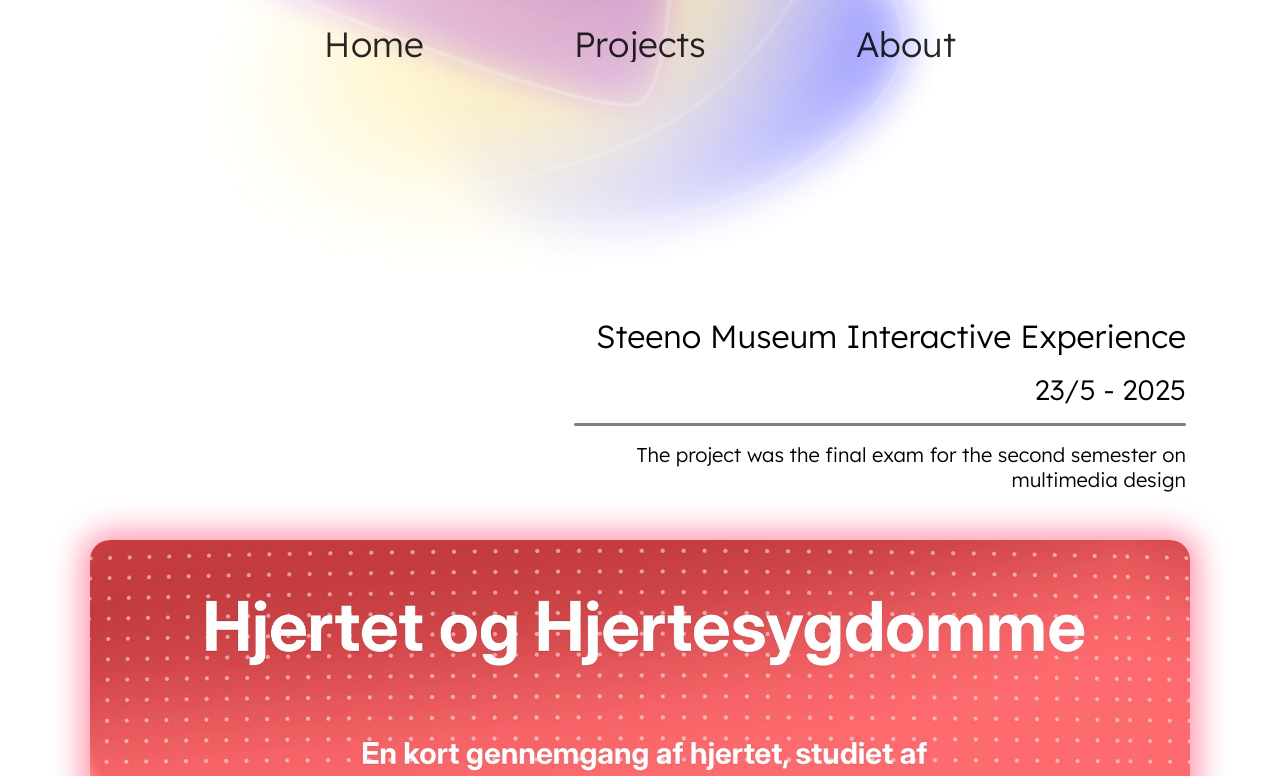
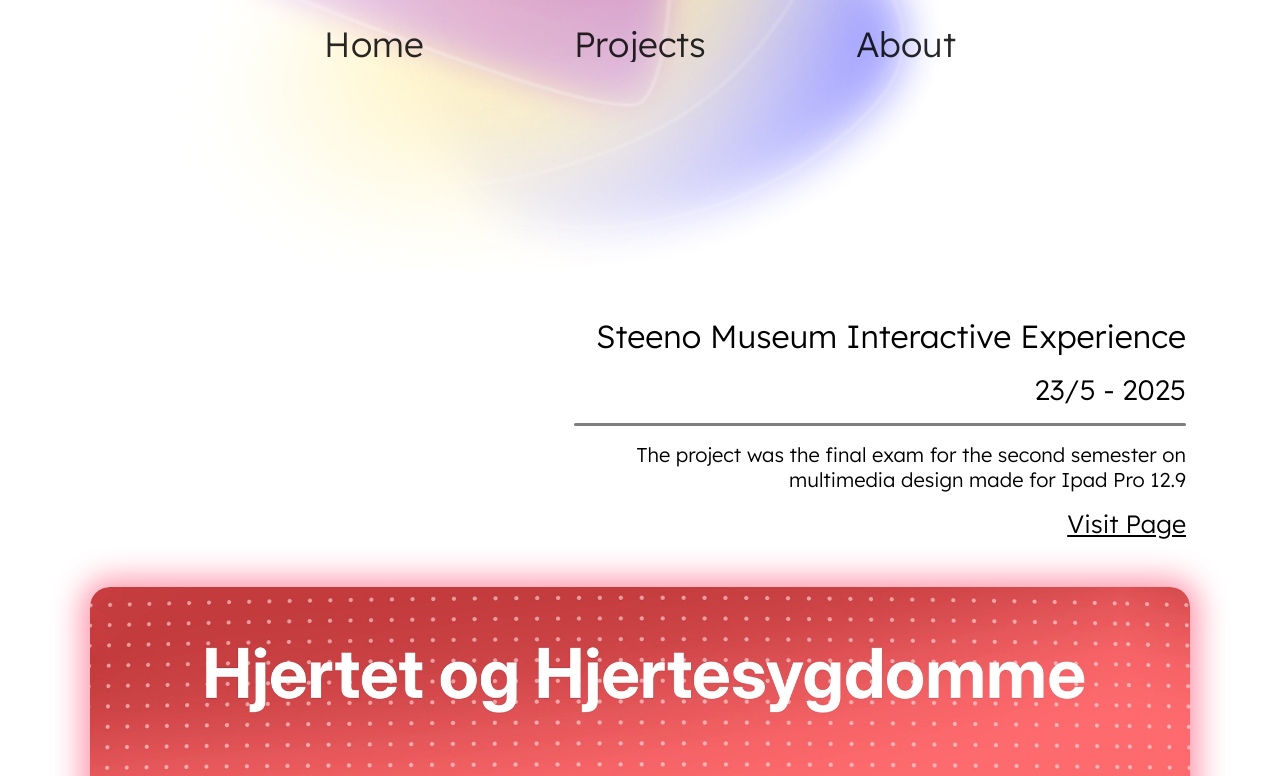
Before and after one commit to AlbertHetting/AlbertHetting.github.io, a React (Vite) app: page /projects/1 in a window 1280 px wide. Shown: the top 776 px of the page. Built offline with nearby package versions, Linux system fonts and the light colour scheme; the HTML template or start-up script is replaced by a standard one.

Commit message:
Final Push V3

```diff
--- a/public/data/DetailProject.json
+++ b/public/data/DetailProject.json
@@ -7,9 +7,10 @@
     "date": 23,
     "description": "23/5 - 2025",
     "grade": "Rated grade: 12",
-    "descriptiondetail": "The project was the final exam for the second semester on multimedia design",
+    "descriptiondetail": "The project was the final exam for the second semester on multimedia design made for Ipad Pro 12.9",
     "aboutproject": "We wanted to explore how we could make an exhibition at the Steno Museum more relevant and attractive for children aged 8–13, regardless of gender. In addition, we explored how to rethink the use of screens in exhibitions aimed at children and young teens, and how to connect the exhibition’s physical content with interactive on screen elements. The goal was to create a relevant, relatable, and exciting museum experience for the target audience, presented through a multimedia interactive design experience.",
     "tags": ["React", "Portfolio", "Frontend"],
+    "link": "https://steno.appixx.dk/",
     "image": "ProjectImages/Steeno.jpg",
     "image2": "ProjectImages/Steeno2.jpg",
       "appIcons": [
@@ -30,6 +31,7 @@
     "descriptiondetail": "The project was a class exercise in javascript back in the second semester",
     "aboutproject": "The assignment was to make an interactive webpage with javascript. Here me and my group picked a music quiz, since it’s fun and most people would know how one should work without too much research. The quiz is coded using default HTML, CSS and Javascript.",
     "tags": ["React", "Portfolio", "Frontend"],
+    "link": "https://musicquiz.appixx.dk/",
     "image": "ProjectImages/MusicQuiz.jpg",
     "image2": "ProjectImages/MusicQuiz2.jpg",
        "appIcons": [
@@ -49,6 +51,7 @@
     "descriptiondetail": "The project was the final exam for the first semester on multimedia design",
     "aboutproject": "The goal of the production was to analyze and investigate Radar’s current position in the market, conduct relevant user research, design, sketch solutions, and implement them with code in a supporting website. That way Radar could communicate their cultural value, services, offerings, and values to young people in Aarhus.",
     "tags": ["Sonar", "Portfolio", "Frontend"],
+    "link": "https://sonar.appixx.dk/",
     "image": "ProjectImages/Sonar.jpg",
     "image2": "ProjectImages/Sonar2.jpg",
        "appIcons": [
--- a/src/components/detailproject.css
+++ b/src/components/detailproject.css
@@ -139,7 +139,11 @@ main{
     padding-top: 1rem;
   }
 
-
+  #detail a{
+    padding-top: 1rem;
+    font-size: 25px;
+    color: black;
+  }
 
 
 
--- a/src/pages/DetailsProject.jsx
+++ b/src/pages/DetailsProject.jsx
@@ -47,6 +47,8 @@ export default function ProjectDetail() {
         <h2> {project.description} </h2>
         <div className="line7"></div>
         <h3> {project.descriptiondetail} </h3>
+
+        <a href={project?.link}>Visit Page</a>
       </section>
     </div>
 
```
